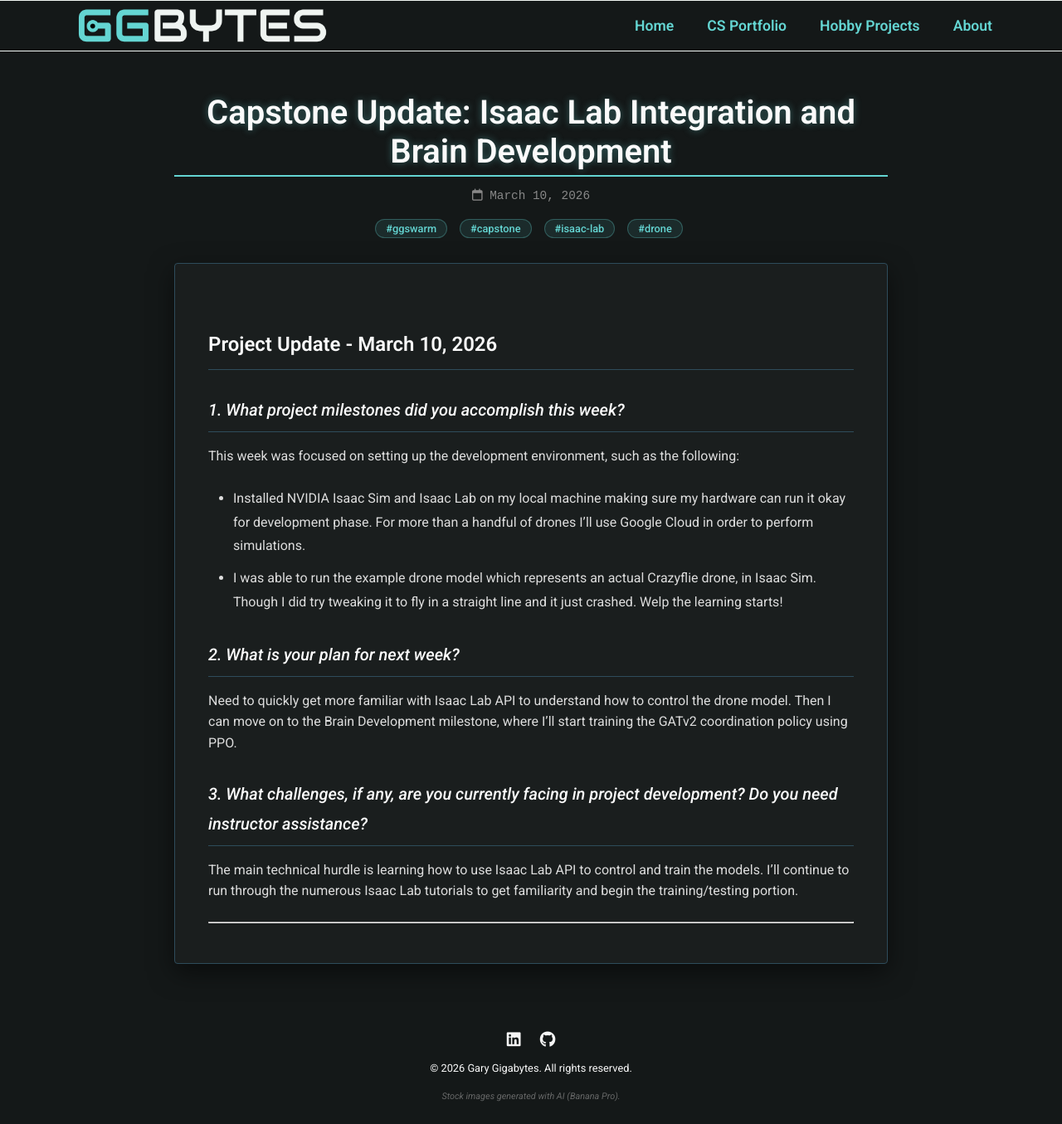
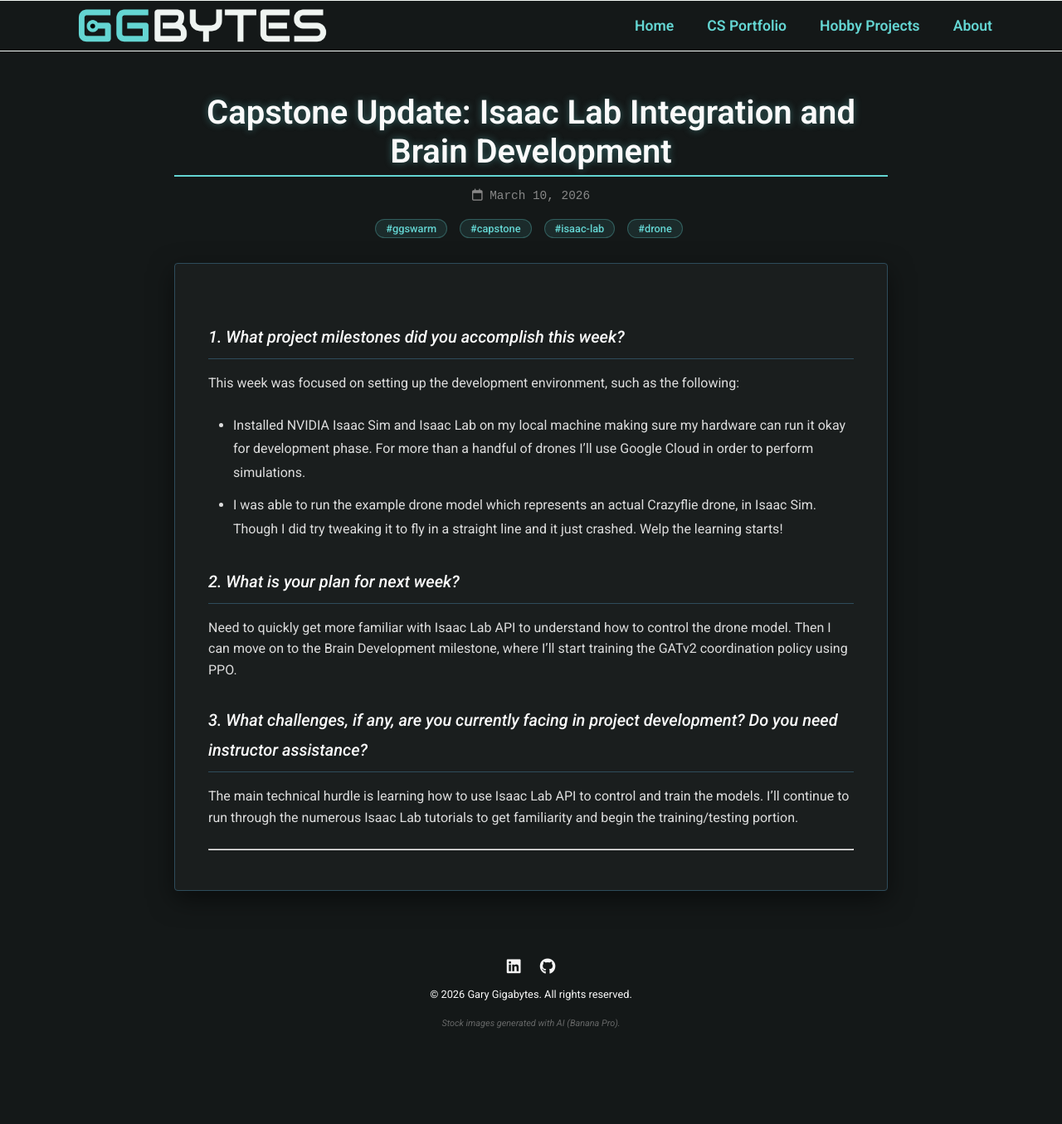
Before and after one commit to KOZ-Enterprises/ggbsite, a Jekyll site: the page built from _posts/2026-03-10-Capstone-Update.md, in a window 1280 px wide and 1355 px high. Shown: the whole window at 83% size. Built offline with Jekyll 4.4.1, drawn with Linux system fonts in a browser that asks for light colours.

```diff
--- a/_posts/2026-03-10-Capstone-Update.md
+++ b/_posts/2026-03-10-Capstone-Update.md
@@ -10,7 +10,6 @@
 date: 2026-03-10
 ---
 
-## Project Update - March 10, 2026
 
 ### 1. What project milestones did you accomplish this week?
 
```
